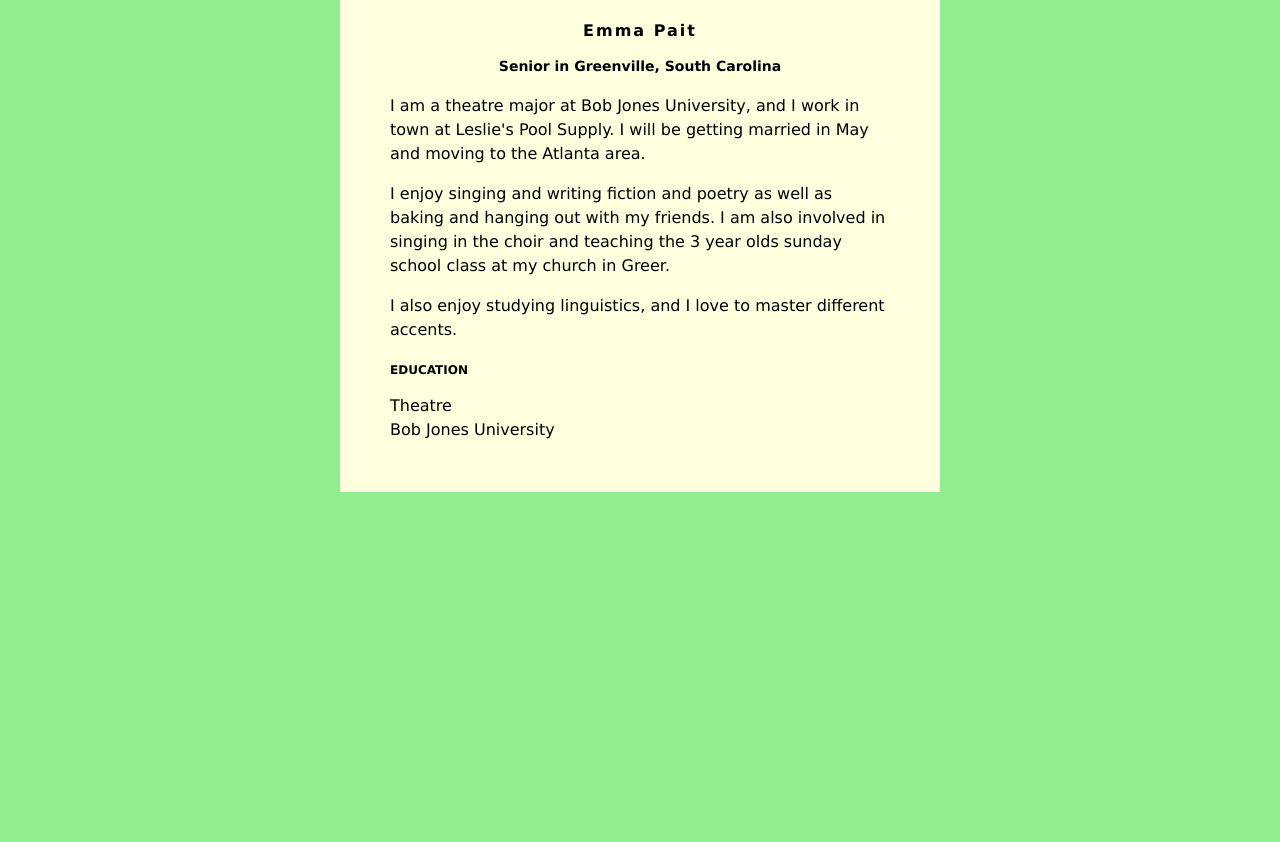
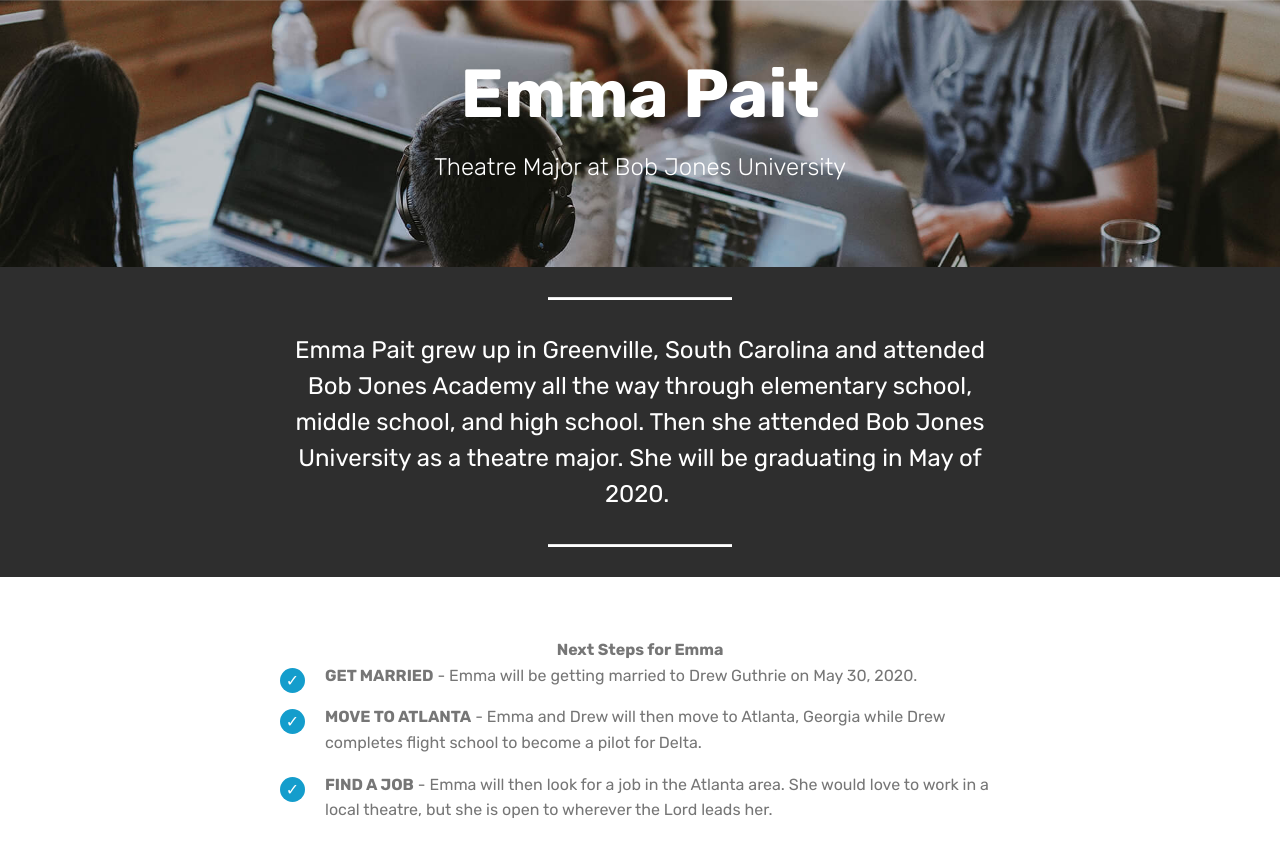
Before and after one commit to Epait447/Epait447.github.io, a plain HTML site: page index.html in a window 1280 px wide. Shown: the top 842 px of the page. Before the commit the page ends 800 px from the top, so only its background shows below. Drawn offline with Linux system fonts and the light colour scheme.

Commit message:
Add files via upload

```diff
--- a/index.html
+++ b/index.html
@@ -1,50 +1,100 @@
-<html>
+<!DOCTYPE html>
+<html  >
 <head>
-<style>
-body {
-    background: lightgreen;
-    font-family: Verdana;
-}
-#content {
-    background: lightyellow;
-    min-width: 200px;
-    max-width: 500px;
-    padding: 50px;
-    margin: auto;
-    margin-top: -50px;
-    line-height: 150%;
-}
-h1 {
-    letter-spacing: 2px;
-    font-size: 16px;
-    text-align: center;
-}
-h2 {
-    font-size: 14px;
-    text-align: center;
-}
-h3 {
-    font-size: 12px;
-}
-</style>
+  <!-- Site made with Mobirise Website Builder v4.11.6, https://mobirise.com -->
+  <meta charset="UTF-8">
+  <meta http-equiv="X-UA-Compatible" content="IE=edge">
+  <meta name="generator" content="Mobirise v4.11.6, mobirise.com">
+  <meta name="viewport" content="width=device-width, initial-scale=1, minimum-scale=1">
+  <link rel="shortcut icon" href="assets/images/logo4.png" type="image/x-icon">
+  <meta name="description" content="">
+
+  <title>Home</title>
+  <link rel="stylesheet" href="assets/bootstrap/css/bootstrap.min.css">
+  <link rel="stylesheet" href="assets/bootstrap/css/bootstrap-grid.min.css">
+  <link rel="stylesheet" href="assets/bootstrap/css/bootstrap-reboot.min.css">
+  <link rel="stylesheet" href="assets/tether/tether.min.css">
+  <link rel="stylesheet" href="assets/theme/css/style.css">
+  <link rel="preload" as="style" href="assets/mobirise/css/mbr-additional.css"><link rel="stylesheet" href="assets/mobirise/css/mbr-additional.css" type="text/css">
+
+
+
 </head>
 <body>
-    <div id="content">
-        <h1>Emma Pait</h1>
-        <h2>Senior in Greenville, South Carolina</h2>
+  <section class="mbr-section content5 cid-rJIuKYWAih mbr-parallax-background" id="content5-0">
 
-         <p>I am a theatre major at Bob Jones University, and I work in town at Leslie's Pool Supply. I will be getting married in May and moving to the Atlanta area.</p>
-         <p>
-            I enjoy singing and writing fiction and poetry as well as baking and hanging out with my friends. I am also involved in singing in the choir and teaching the 3 year olds sunday school class at my church in Greer.
-         </p>
-         <p>
-            I also enjoy studying linguistics, and I love to master different accents.
-         </p>
 
-        <h3>EDUCATION</h3>
-        Theatre <br>
-        Bob Jones University
+
+
+
+    <div class="container">
+        <div class="media-container-row">
+            <div class="title col-12 col-md-8">
+                <h2 class="align-center mbr-bold mbr-white pb-3 mbr-fonts-style display-1">Emma Pait</h2>
+                <h3 class="mbr-section-subtitle align-center mbr-light mbr-white pb-3 mbr-fonts-style display-5">Theatre Major at Bob Jones University</h3>
+
+
+            </div>
+        </div>
     </div>
+</section>
+
+<section class="engine"><a href="https://mobirise.info/i">free web creation software</a></section><section class="mbr-section article content10 cid-rJIuT8JGnN" id="content10-1">
+
+
+
+    <div class="container">
+        <div class="inner-container" style="width: 66%;">
+            <hr class="line" style="width: 25%;">
+            <div class="section-text align-center mbr-white mbr-fonts-style display-5">Emma Pait grew up in Greenville, South Carolina and attended Bob Jones Academy all the way through elementary school, middle school, and high school. Then she attended Bob Jones University as a theatre major. She will be graduating in May of 2020.&nbsp;</div>
+            <hr class="line" style="width: 25%;">
+        </div>
+    </div>
+</section>
+
+<section class="mbr-section article content12 cid-rJIvh998Fi" id="content12-2">
+
+
+    <div class="container">
+        <div class="media-container-row">
+            <div class="mbr-text counter-container col-12 col-md-8 mbr-fonts-style display-7">
+                <div><strong>Next Steps for Emma</strong></div><ul>
+                    <li><strong>GET MARRIED</strong>&nbsp;- Emma will be getting married to Drew Guthrie on May 30, 2020.&nbsp;</li>
+                    <li><strong>MOVE TO ATLANTA</strong> - Emma and Drew will then move to Atlanta, Georgia while Drew completes flight school to become a pilot for Delta.&nbsp;</li>
+                    <li><strong>FIND A JOB</strong>&nbsp;- Emma will then look for a job in the Atlanta area. She would love to work in a local theatre, but she is open to wherever the Lord leads her.&nbsp;</li>
+                </ul>
+            </div>
+        </div>
+    </div>
+</section>
+
+<section class="cid-rJIwdM787n" id="image4-3">
+    <!-- Block parameters controls (Blue "Gear" panel) -->
+
+    <!-- End block parameters -->
+    <div class="container images-container">
+            <div class="media-container-row" style="width: 80%;">
+                <div class="img-item item1" style="width: 177%;">
+                    <img src="assets/images/img-16-1086x611.jpg" alt="" title="">
+
+                </div>
+                <div class="img-item">
+                    <img src="assets/images/59942220-2105762902854169-7137250152821030912-n-626x939.jpg" alt="" title="">
+
+                </div>
+            </div>
+    </div>
+</section>
+
+
+  <script src="assets/web/assets/jquery/jquery.min.js"></script>
+  <script src="assets/popper/popper.min.js"></script>
+  <script src="assets/bootstrap/js/bootstrap.min.js"></script>
+  <script src="assets/tether/tether.min.js"></script>
+  <script src="assets/smoothscroll/smooth-scroll.js"></script>
+  <script src="assets/parallax/jarallax.min.js"></script>
+  <script src="assets/theme/js/script.js"></script>
+
 
 </body>
 </html>
```
